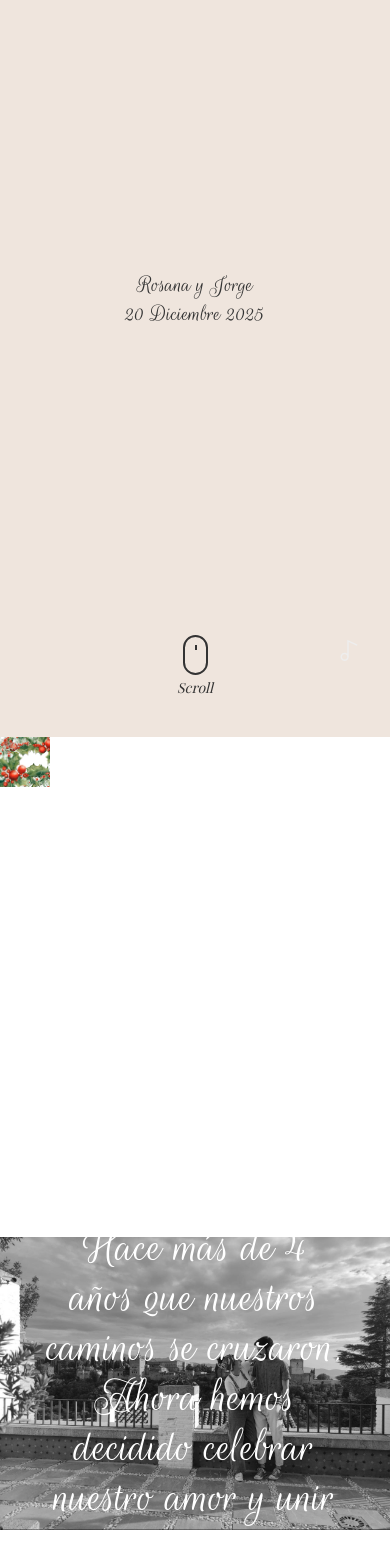
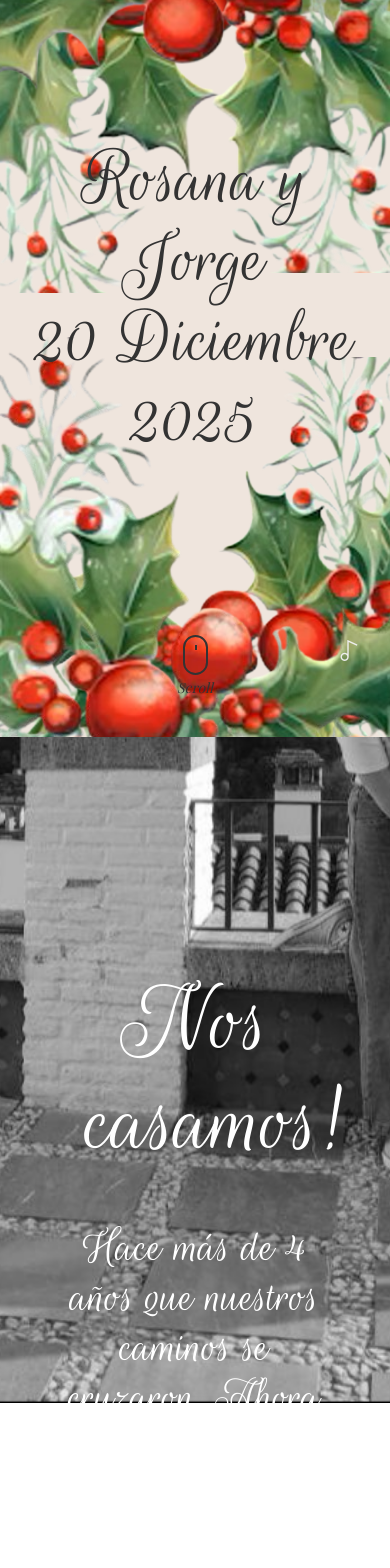
Before and after one commit to jrubiod90/wedding, an Angular app: page /index in a window 390 px wide. Shown: the part 146-1714 px from the top of the page. Built offline with nearby package versions, Linux system fonts and the light colour scheme; a web font is replaced by a local one.

Commit message:
Revert commit

```diff
--- a/package.json
+++ b/package.json
@@ -2,8 +2,8 @@
   "name": "wedding-angular",
   "version": "0.0.0",
   "scripts": {
-    "ng": "set NODE_OPTIONS=--openssl-legacy-provider && ng",
-    "start": "set NODE_OPTIONS=--openssl-legacy-provider && ng serve",
+	"ng": "set NODE_OPTIONS=--openssl-legacy-provider && ng",
+	"start": "set NODE_OPTIONS=--openssl-legacy-provider && ng serve",
     "build": "ng build",
     "test": "ng test",
     "lint": "ng lint",
@@ -40,7 +40,6 @@
     "@types/jasminewd2": "~2.0.3",
     "@types/jquery": "^3.3.6",
     "@types/node": "~10.3.3",
-    "angular-cli-ghpages": "^2.0.3",
     "codelyzer": "~4.3.0",
     "jasmine": "^3.2.0",
     "jasmine-core": "~3.1.0",
--- a/src/styles.css
+++ b/src/styles.css
@@ -3,44 +3,6 @@
 @media (max-width: 600px) {
   .mobile #homepage-image-tint {
     background-position: -350px 0px;
-  }
-}
-
-/* Ajustar la imagen de fondo para móviles */
-@media (max-width: 768px) {
-  #homepage-image-tint {
-    background-size: contain !important; /* Asegura que toda la imagen sea visible */
-    background-position: center !important; /* Centrar la imagen */
-    background-repeat: no-repeat !important;
-  }
-}
-
-/* Ajustar las flores para pantallas pequeñas */
-@media (max-width: 768px) {
-  .gla_slider_flower_item {
-    width: 50px; /* Reducir el tamaño */
-    height: 50px;
-    top: auto !important; /* Ajustar la posición */
-    bottom: auto !important;
-    left: auto !important;
-    right: auto !important;
-  }
-}
-
-/* Ajustar el texto y márgenes para móviles */
-@media (max-width: 768px) {
-  .gla_slide_midtitle {
-    font-size: 24px; /* Reducir el tamaño del título */
-    line-height: 1.2;
-  }
-
-  h2, h3 {
-    font-size: 18px; /* Reducir los encabezados */
-    margin: 10px 0;
-  }
-
-  .container {
-    padding: 10px; /* Reducir el padding */
   }
 }
 
```
Also changed, not shown: 1 other file (tests, documents, lock files or other folders).
